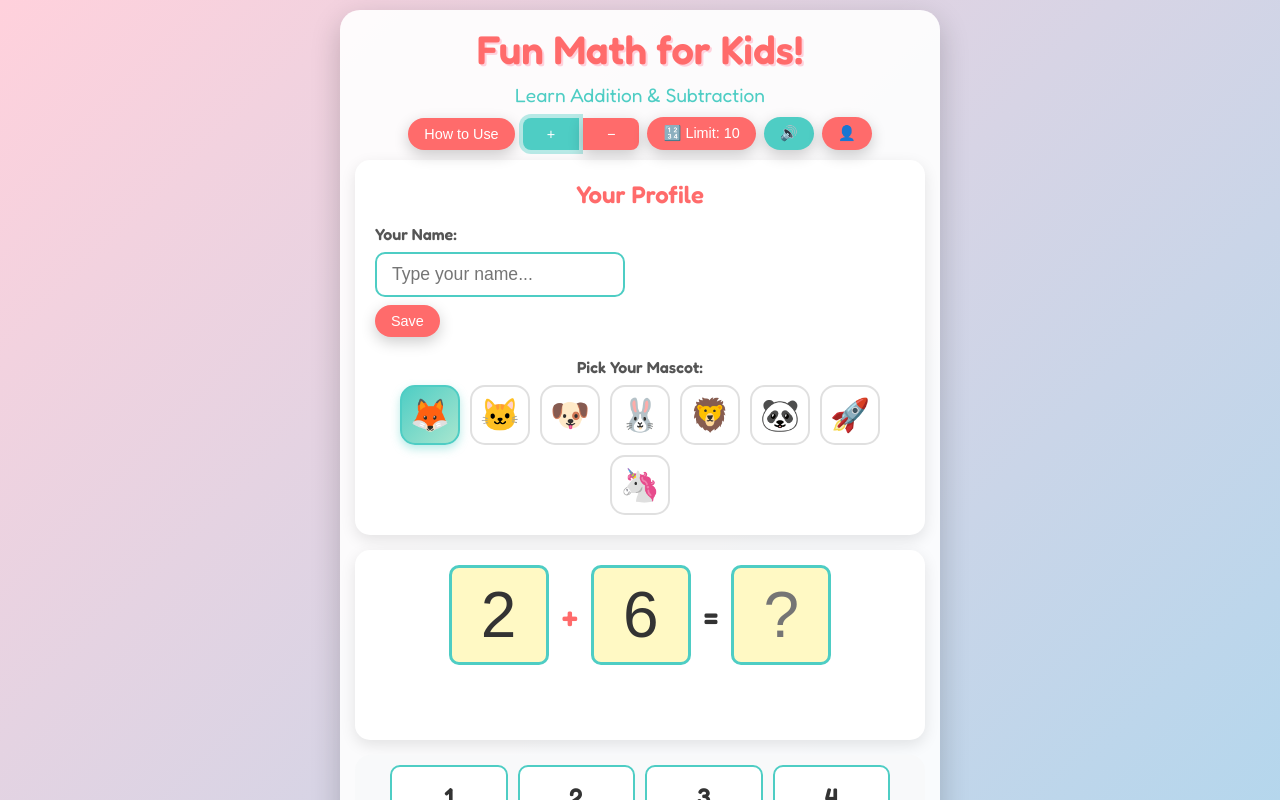
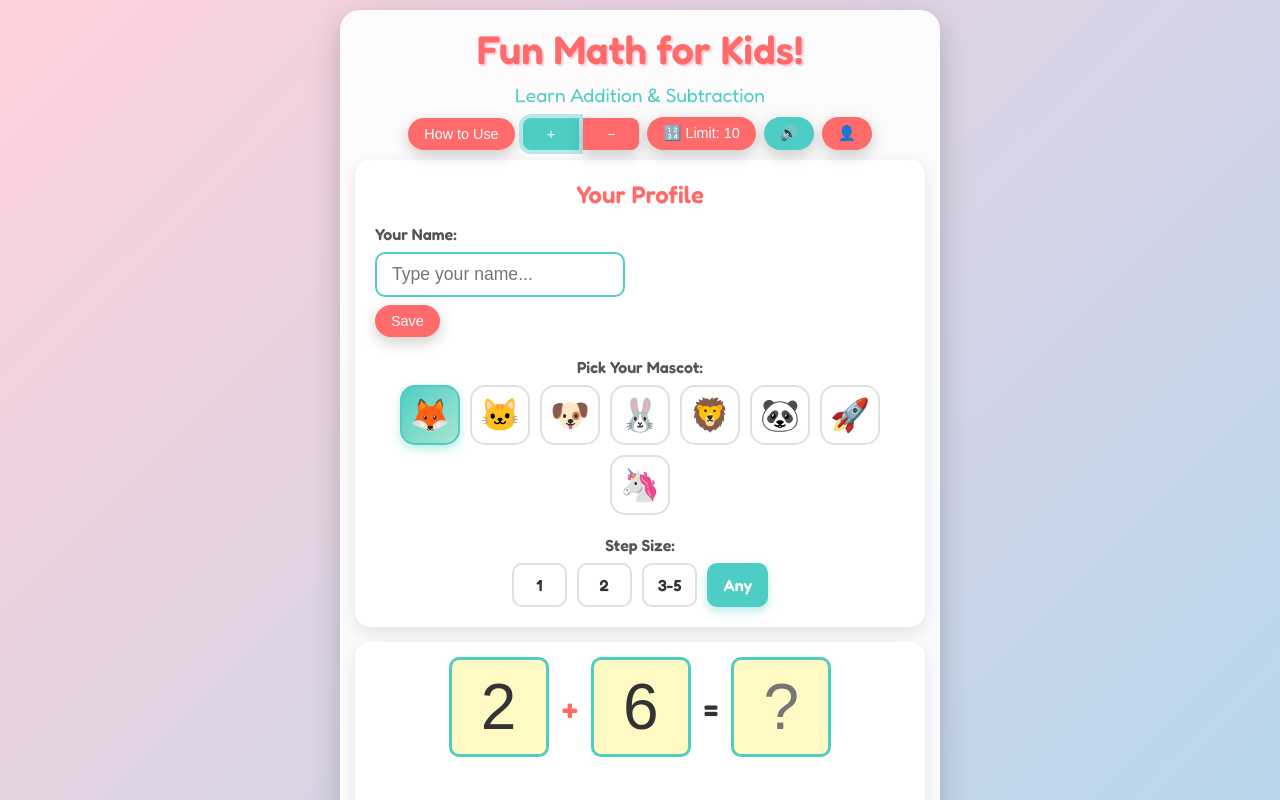
Before and after one commit to davidjwip/simpleKindergartenAdditionWebpage, a Vue app: page / in a window 1280 px wide. Both pictures are taken after a click on the button "Set your name". Shown: the top 800 px of the page. Built offline with nearby package versions, Linux system fonts and the light colour scheme.

Commit message:
I3b: step size axis
Spec: kids-maths-curriculum-2026/specs/improvement-plan.md (I3b)
Gates: npm test, npm run test:coverage:threshold, npm run build — all green.
Reviewed: moonshotai/kimi-k3, verdict APPROVE.

```diff
--- a/src/App.vue
+++ b/src/App.vue
@@ -3,6 +3,7 @@ import { ref, computed, watch } from 'vue';
 import { useMathGame } from './useMathGame';
 import { useAudioFeedback } from './useAudioFeedback';
 import { usePreferences } from './usePreferences';
+import { STEPS } from './mathEngine';
 
 const {
     num1,
@@ -15,6 +16,7 @@ const {
     totalProblems,
     maxLimit,
     mode,
+    step,
     streak,
     bestStreak,
     lastResult,
@@ -26,6 +28,7 @@ const {
     setOperator,
     setMaxLimit: setGameMaxLimit,
     setMode: setGameMode,
+    setStep: setGameStep,
     resetProgress,
     setProgressCallback,
     cancelPendingAdvance
@@ -43,7 +46,7 @@ watch(lastResult, (newVal) => {
 });
 
 // Preferences for personalization
-const { playerName, mascot, maxLimit: prefsMaxLimit, mode: prefsMode, setPlayerName, setMascot, setMaxLimit: setPrefsMaxLimit, MASCOTS } = usePreferences();
+const { playerName, mascot, maxLimit: prefsMaxLimit, mode: prefsMode, step: prefsStep, setPlayerName, setMascot, setMaxLimit: setPrefsMaxLimit, setStep: setPrefsStep, MASCOTS } = usePreferences();
 
 // Sync maxLimit between preferences and game
 watch(prefsMaxLimit, (newVal) => {
@@ -53,6 +56,11 @@ watch(prefsMaxLimit, (newVal) => {
 // Sync the stored task mode into the game. Result-unknown is the default.
 watch(prefsMode, (newVal) => {
     setGameMode(newVal);
+});
+
+// Sync the stored step into the game. Any step is the default.
+watch(prefsStep, (newVal) => {
+    setGameStep(newVal);
 });
 
 // Initialize game maxLimit from stored pref
@@ -224,6 +232,20 @@ function closeCelebration() {
                         </button>
                     </div>
                 </div>
+                <div class="step-picker">
+                    <label>Step Size:</label>
+                    <div class="step-options">
+                        <button
+                            v-for="s in STEPS"
+                            :key="s"
+                            class="step-btn"
+                            :class="{ selected: prefsStep === s }"
+                            @click="setPrefsStep(s)"
+                        >
+                            {{ s === 'any' ? 'Any' : s }}
+                        </button>
+                    </div>
+                </div>
             </div>
         </div>
 
--- a/src/mathEngine.js
+++ b/src/mathEngine.js
@@ -19,8 +19,44 @@ function assertGeneratableLimit(maxLimit) {
     }
 }
 
-export function generateAddition(maxLimit) {
+export const STEPS = ['1', '2', '3-5', 'any'];
+
+function assertStep(step) {
+    if (!STEPS.includes(step)) {
+        throw new RangeError(`Unknown step: ${step}`);
+    }
+}
+
+function stepCandidates(step) {
+    const candidates = { '1': [1], '2': [2], '3-5': [3, 4, 5] };
+    return candidates[step] || [];
+}
+
+/**
+ * Picks the number being added or taken away. The step constrains num2 for
+ * both operators and for every blank mode: the mode only decides which field
+ * is blank. For subtraction num2 is the subtrahend (the smaller operand),
+ * while num1 is the larger operand. Candidates stay below the limit so the
+ * other operand always has room.
+ */
+function pickStepValue(step, maxLimit) {
+    const candidates = stepCandidates(step).filter((value) => value < maxLimit);
+    if (candidates.length === 0) {
+        throw new RangeError(`Step ${step} cannot be generated at limit ${maxLimit}`);
+    }
+    return candidates[Math.floor(Math.random() * candidates.length)];
+}
+
+export function generateAddition(maxLimit, step = 'any') {
     assertGeneratableLimit(maxLimit);
+    assertStep(step);
+
+    if (step !== 'any') {
+        const num2 = pickStepValue(step, maxLimit);
+        const num1 = Math.floor(Math.random() * (maxLimit - num2)) + 1;
+        return { num1, num2, answer: num1 + num2 };
+    }
+
     let num1, num2;
     do {
         num1 = Math.floor(Math.random() * maxLimit) + 1;
@@ -29,8 +65,16 @@ export function generateAddition(maxLimit) {
     return { num1, num2, answer: num1 + num2 };
 }
 
-export function generateSubtraction(maxLimit) {
+export function generateSubtraction(maxLimit, step = 'any') {
     assertGeneratableLimit(maxLimit);
+    assertStep(step);
+
+    if (step !== 'any') {
+        const num2 = pickStepValue(step, maxLimit);
+        const num1 = num2 + 1 + Math.floor(Math.random() * (maxLimit - num2));
+        return { num1, num2, answer: num1 - num2 };
+    }
+
     let num1, num2;
     do {
         num1 = Math.floor(Math.random() * maxLimit) + 1;
@@ -73,11 +117,12 @@ function blankFieldFor(operator, mode) {
 
 /**
  * Builds an item whose blank is chosen by the task mode, never at random.
- * step is a generation parameter for a later increment and is not item data.
+ * step is a generation parameter and is deliberately not item data.
  */
-export function generateProblem(operator, limit, mode = 'result') {
+export function generateProblem(operator, limit, mode = 'result', step = 'any') {
     assertMode(operator, mode);
-    const base = operator === '+' ? generateAddition(limit) : generateSubtraction(limit);
+    assertStep(step);
+    const base = operator === '+' ? generateAddition(limit, step) : generateSubtraction(limit, step);
     return {
         num1: base.num1,
         num2: base.num2,
--- a/src/style.css
+++ b/src/style.css
@@ -338,6 +338,50 @@ main {
     background: linear-gradient(135deg, #4ecdc4, #a8e6cf);
     border-color: #4ecdc4;
     color: white;
+    box-shadow: 0 4px 10px rgba(78, 205, 196, 0.4);
+}
+
+.step-picker {
+    display: flex;
+    flex-direction: column;
+    gap: 8px;
+}
+
+.step-picker label {
+    font-weight: bold;
+    color: #555;
+}
+
+.step-options {
+    display: flex;
+    flex-wrap: wrap;
+    gap: 10px;
+    justify-content: center;
+}
+
+.step-btn {
+    min-width: 55px;
+    padding: 10px 14px;
+    font-size: 1rem;
+    font-weight: bold;
+    border: 2px solid #e0e0e0;
+    border-radius: 10px;
+    background-color: #fff;
+    color: #333;
+    cursor: pointer;
+    transition: all 0.2s ease;
+    font-family: 'Fredoka', 'Comic Sans MS', 'Chalkboard SE', 'Marker Felt', sans-serif;
+}
+
+.step-btn:hover {
+    border-color: #4ecdc4;
+    transform: scale(1.05);
+}
+
+.step-btn.selected {
+    background-color: #4ecdc4;
+    border-color: #4ecdc4;
+    color: #fff;
     box-shadow: 0 4px 10px rgba(78, 205, 196, 0.4);
 }
 
--- a/src/useMathGame.js
+++ b/src/useMathGame.js
@@ -6,12 +6,13 @@
  * unit-tested outside a real browser.
  */
 import { ref, computed, onScopeDispose, getCurrentScope } from 'vue';
-import { generateProblem, evaluateAnswer } from './mathEngine';
+import { generateProblem, evaluateAnswer, STEPS } from './mathEngine';
 
 const AUTO_ADVANCE_DELAY = 2000;
 const RETRY_HOLD_DELAY = 1500;
 const REVEAL_DELAY = 2500;
 const DEFAULT_MODE = 'result';
+const DEFAULT_STEP = 'any';
 
 // Message pools for variety
 const CORRECT_MESSAGES = ['Correct! 🎉', 'Great job! ⭐', 'Awesome! 🌟', 'You did it! 💪', 'Super! 🎈'];
@@ -30,6 +31,7 @@ export function useMathGame() {
     const operator = ref('+');
     const maxLimit = ref(10);
     const mode = ref(DEFAULT_MODE);
+    const step = ref(DEFAULT_STEP);
 
     // Progress state
     const problemsSolved = ref(0);
@@ -87,7 +89,7 @@ export function useMathGame() {
     };
 
     const logItem = (outcome, firstTry) => {
-        itemLog.value.push({ outcome, firstTry });
+        itemLog.value.push({ outcome, firstTry, step: step.value });
     };
 
     const enterRetry = () => {
@@ -152,7 +154,7 @@ export function useMathGame() {
         const maxAttempts = 10;
 
         do {
-            problem = generateProblem(operator.value, maxLimit.value, mode.value);
+            problem = generateProblem(operator.value, maxLimit.value, mode.value, step.value);
 
             currentProblem = {
                 num1: problem.num1,
@@ -281,6 +283,12 @@ export function useMathGame() {
         generateNewProblem();
     }
 
+    function setStep(nextStep) {
+        if (!STEPS.includes(nextStep)) return;
+        step.value = nextStep;
+        generateNewProblem();
+    }
+
     function resetProgress() {
         problemsSolved.value = 0;
         totalProblems.value = 0;
@@ -310,6 +318,7 @@ export function useMathGame() {
         isAdd,
         maxLimit,
         mode,
+        step,
         streak,
         bestStreak,
         lastResult,
@@ -324,6 +333,7 @@ export function useMathGame() {
         setOperator,
         setMaxLimit,
         setMode,
+        setStep,
         resetProgress,
         setProgressCallback,
         cancelPendingAdvance
--- a/src/usePreferences.js
+++ b/src/usePreferences.js
@@ -1,8 +1,9 @@
 /**
  * usePreferences.js — Vue composable for user preferences persisted to localStorage.
- * Stores: player name, mascot, number limit and task mode.
+ * Stores: player name, mascot, number limit, task mode and step size.
  */
 import { ref, onMounted } from 'vue';
+import { STEPS } from './mathEngine';
 
 const STORAGE_KEY = 'mathGame.preferences';
 const DEFAULT_MAX_LIMIT = 10;
@@ -10,6 +11,7 @@ const MIN_LIMIT = 5;
 const MAX_LIMIT = 20;
 const MODES = ['result', 'part', 'start'];
 const DEFAULT_MODE = 'result';
+const DEFAULT_STEP = 'any';
 
 // Default mascot for kids
 const DEFAULT_MASCOT = '🦊';
@@ -31,6 +33,7 @@ export function usePreferences() {
     const mascot = ref(DEFAULT_MASCOT);
     const maxLimit = ref(DEFAULT_MAX_LIMIT);
     const mode = ref(DEFAULT_MODE);
+    const step = ref(DEFAULT_STEP);
 
     // Load preferences from localStorage on mount
     onMounted(() => {
@@ -44,6 +47,7 @@ export function usePreferences() {
                     maxLimit.value = clampLimit(prefs.maxLimit);
                 }
                 mode.value = MODES.includes(prefs.mode) ? prefs.mode : DEFAULT_MODE;
+                step.value = STEPS.includes(prefs.step) ? prefs.step : DEFAULT_STEP;
             } catch (e) {
                 // Invalid JSON, use defaults
             }
@@ -74,6 +78,13 @@ export function usePreferences() {
         }
     };
 
+    const setStep = (selectedStep) => {
+        if (STEPS.includes(selectedStep)) {
+            step.value = selectedStep;
+            savePreferences();
+        }
+    };
+
     const getRandomName = () => {
         return RANDOM_NAMES[Math.floor(Math.random() * RANDOM_NAMES.length)];
     };
@@ -83,7 +94,8 @@ export function usePreferences() {
             playerName: playerName.value,
             mascot: mascot.value,
             maxLimit: maxLimit.value,
-            mode: mode.value
+            mode: mode.value,
+            step: step.value
         };
         localStorage.setItem(STORAGE_KEY, JSON.stringify(prefs));
     };
@@ -93,10 +105,12 @@ export function usePreferences() {
         mascot,
         maxLimit,
         mode,
+        step,
         setPlayerName,
         setMascot,
         setMaxLimit,
         setMode,
+        setStep,
         getRandomName,
         MASCOTS
     };
```
Also changed, not shown: 1 other file (tests, documents, lock files or other folders).
